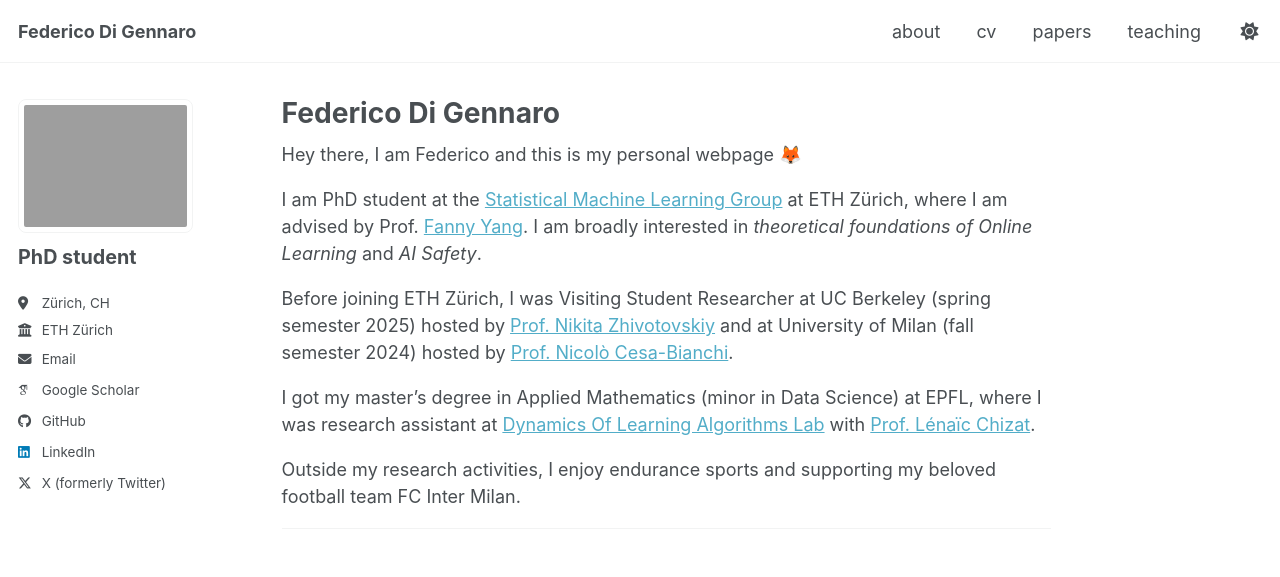
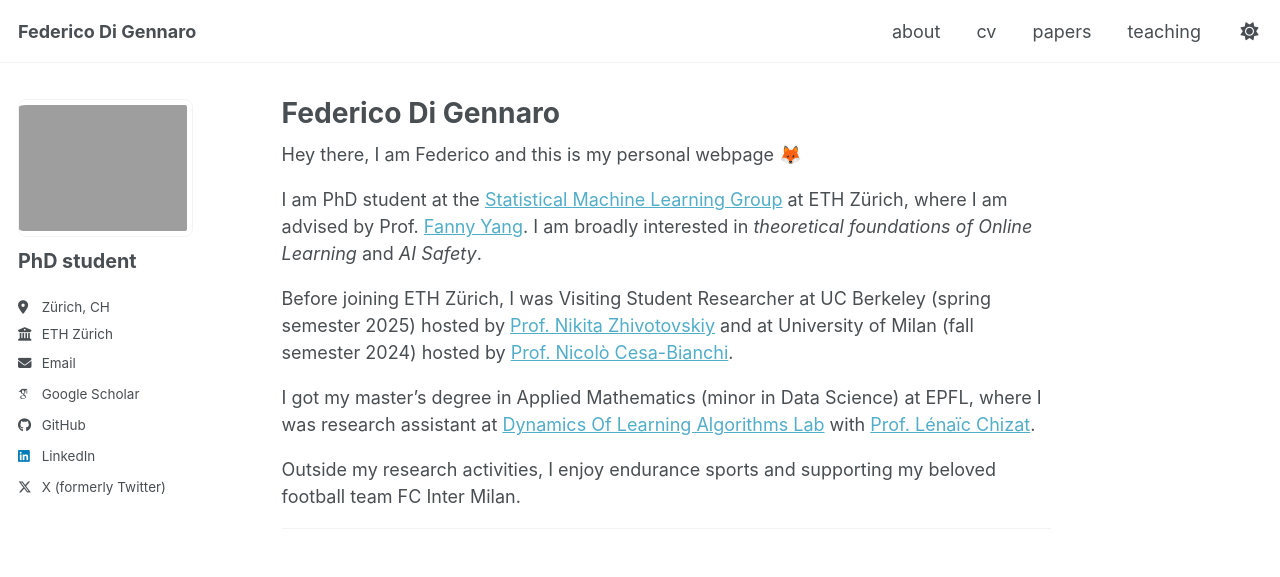
Before and after one commit to FedericoDiGennaro/FedericoDiGennaro.github.io, a Jekyll site: the page built from _pages/about.md, in a window 1280 px wide. Shown: the top 577 px of the page. Built offline with Jekyll 4.4.1, drawn with Linux system fonts in a browser that asks for light colours; some web fonts are replaced; a script bundle is joined from its source files by our own code; library files that are not in the unit come from our copies.

Commit message:
Fix news section empty line and avatar alignment issues

```diff
--- a/assets/css/custom.css
+++ b/assets/css/custom.css
@@ -45,9 +45,17 @@
 /* Fix news section - remove extra space at bottom */
 .page__content > div {
   display: block;
+  padding-bottom: 0 !important;
+  margin-bottom: 0 !important;
 }
 
 .page__content > div p:last-child {
+  margin-bottom: 0 !important;
+  padding-bottom: 0 !important;
+}
+
+/* Remove extra space after scrollable div */
+div[style*="overflow-y: auto"] {
   margin-bottom: 0 !important;
   padding-bottom: 0 !important;
 }
@@ -56,10 +64,25 @@
 .author__bio {
   font-size: 1.1em !important;
   margin-top: 0.5em !important;
+  padding-left: 0 !important;
+  margin-left: 0 !important;
 }
 
 .author__content {
   margin-top: 0.5em !important;
+  padding-left: 0 !important;
+}
+
+/* Ensure avatar and content are properly aligned */
+.author__avatar {
+  padding-left: 0 !important;
+  margin-left: 0 !important;
+}
+
+@include breakpoint($large) {
+  .author__content {
+    padding-left: 0 !important;
+  }
 }
 
 /* Ensure news section renders with proper spacing */
```
